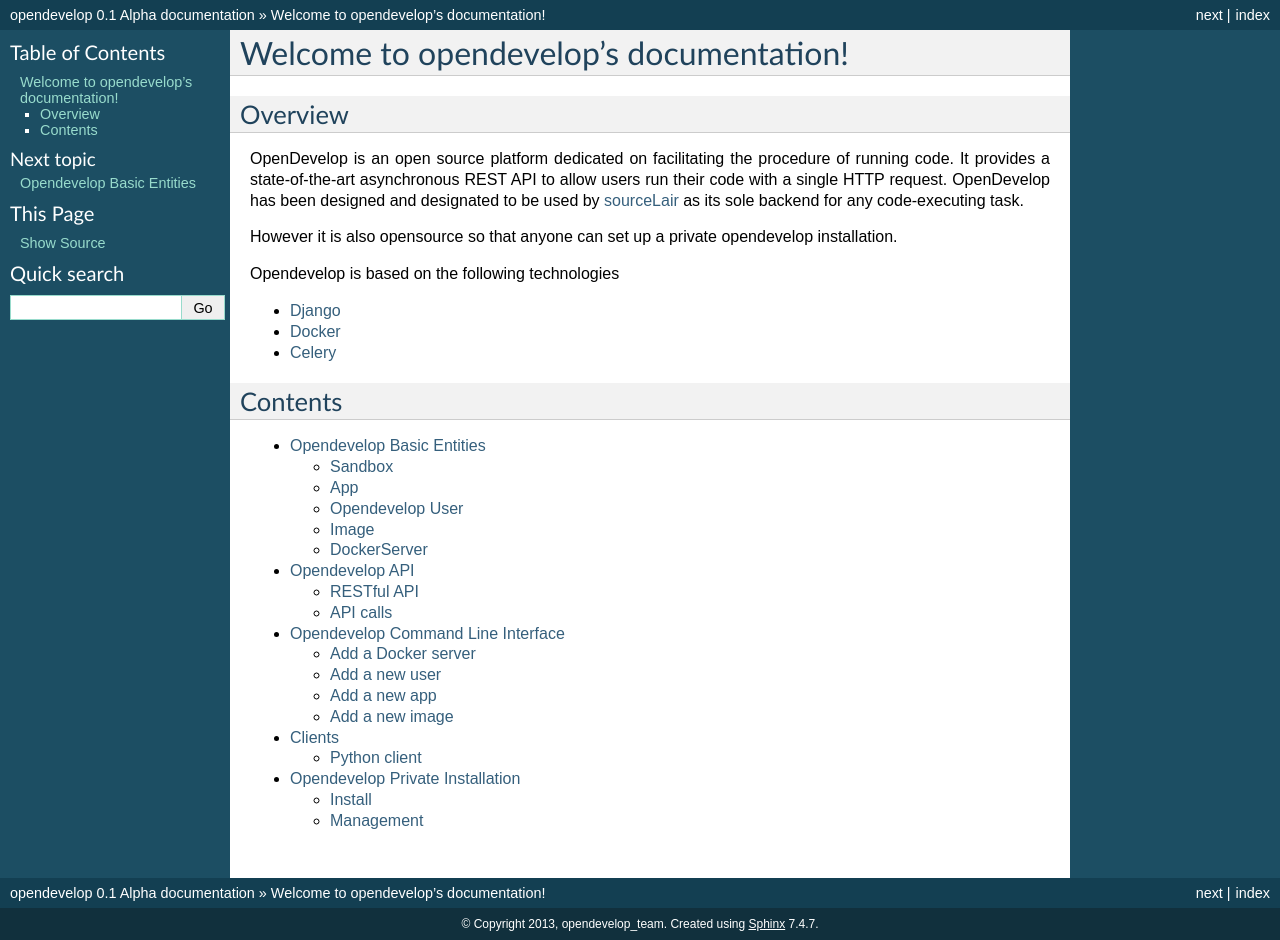
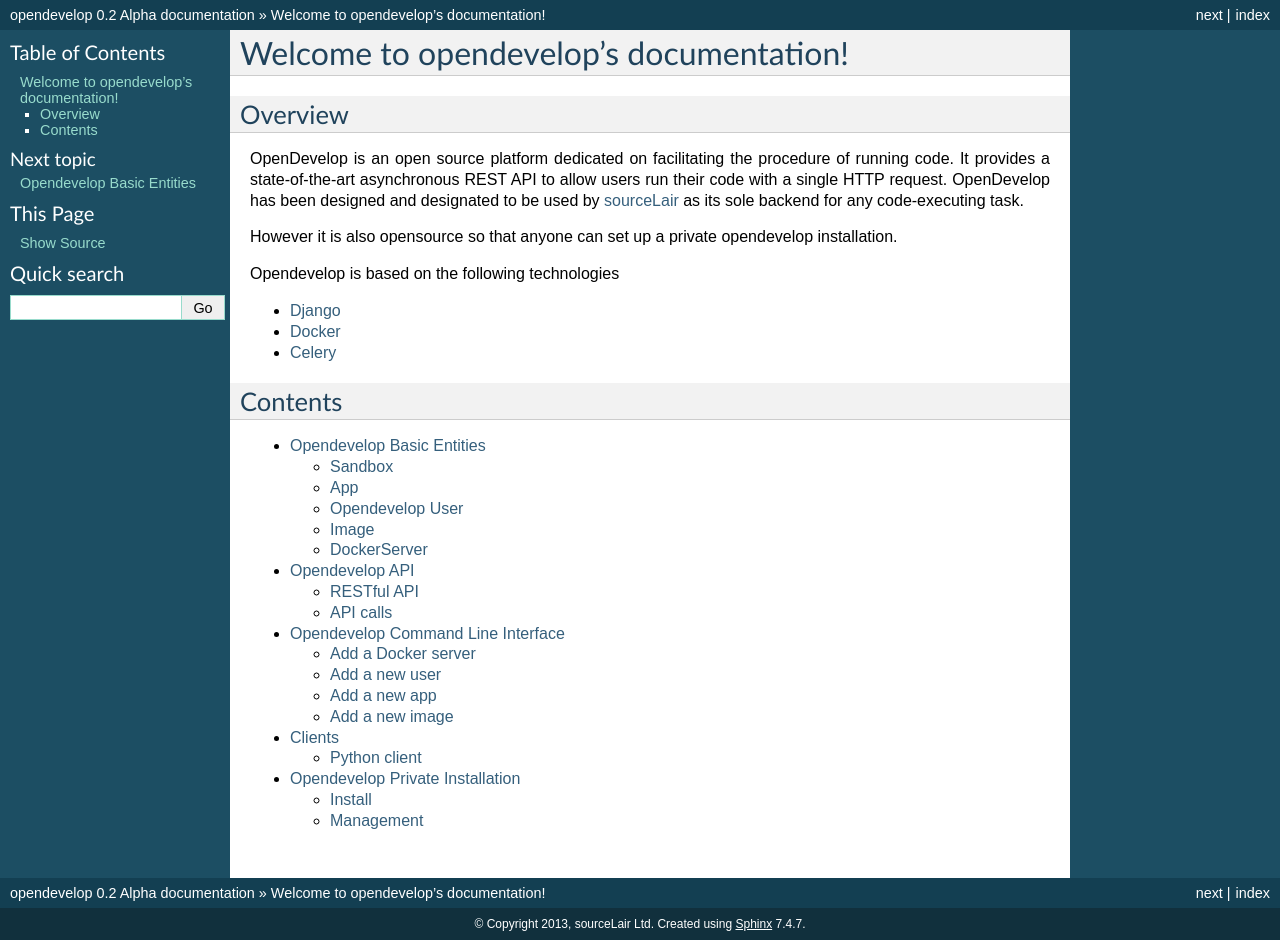
Before and after one commit to opendevelop/opendevelop, a Sphinx documentation site: the page built from docs/index.rst, in a window 1280 px wide. Built offline with Sphinx 7.4.7, drawn with Linux system fonts in a browser that asks for light colours.

Commit message:
Updated version and copyright note

```diff
--- a/docs/conf.py
+++ b/docs/conf.py
@@ -44,16 +44,16 @@
 
 # General information about the project.
 project = u'opendevelop'
-copyright = u'2013, opendevelop_team'
+copyright = u'2013, sourceLair Ltd'
 
 # The version info for the project you're documenting, acts as replacement for
 # |version| and |release|, also used in various other places throughout the
 # built documents.
 #
 # The short X.Y version.
-version = '0.1'
+version = '0.2'
 # The full version, including alpha/beta/rc tags.
-release = '0.1 Alpha'
+release = '0.2 Alpha'
 
 # The language for content autogenerated by Sphinx. Refer to documentation
 # for a list of supported languages.
```
